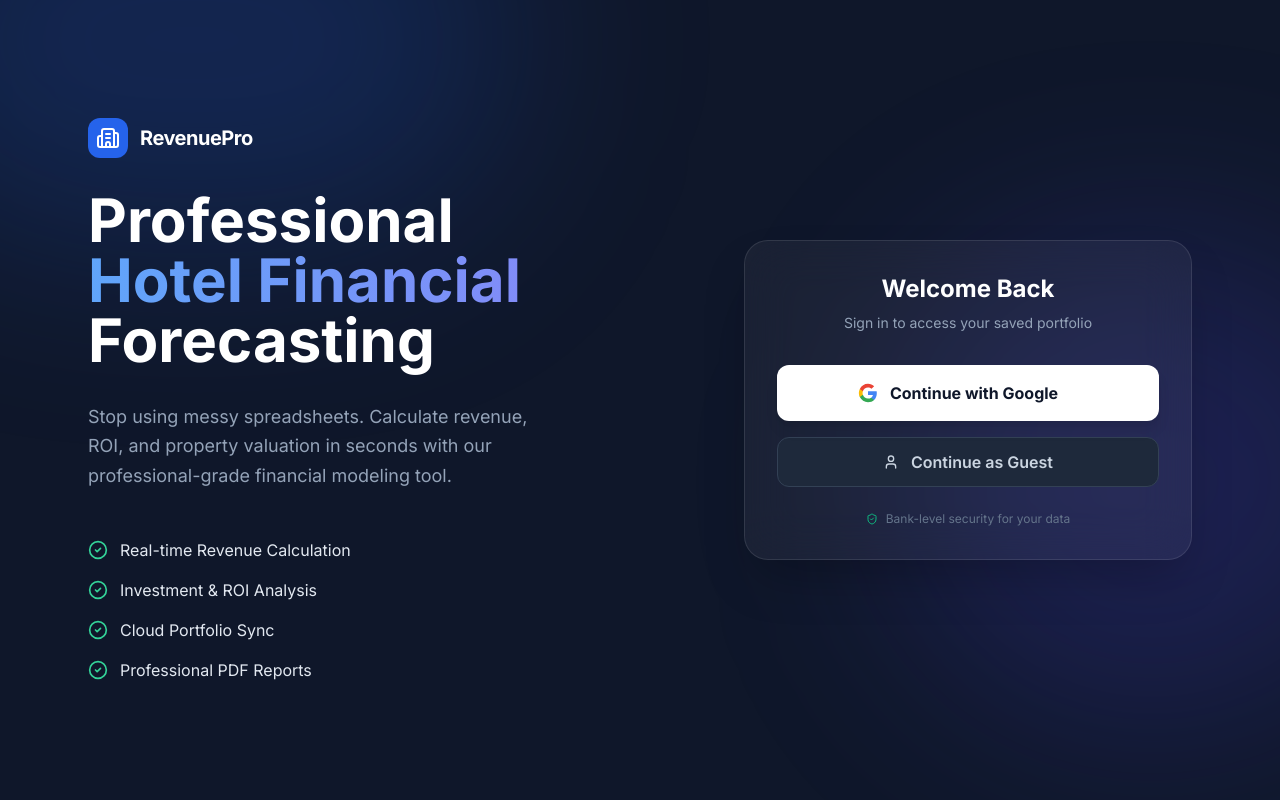
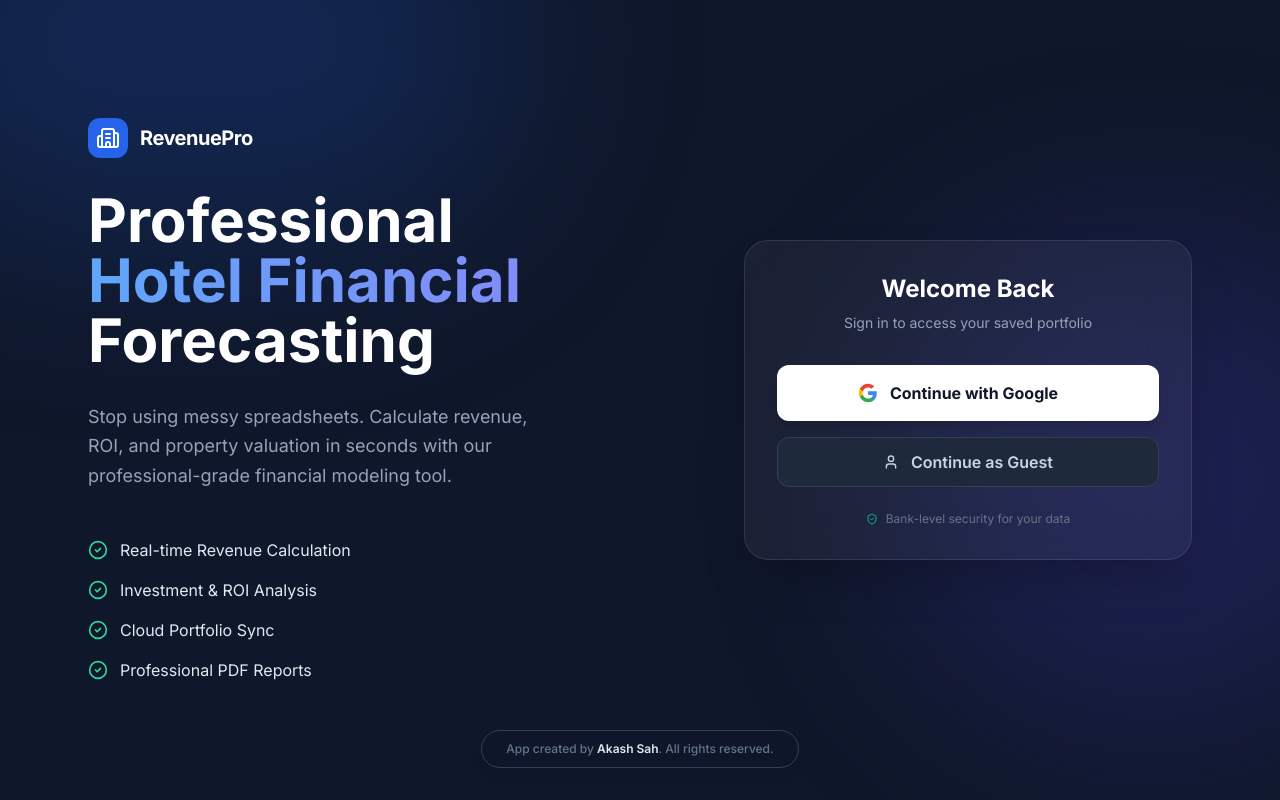
Before and after one commit to Sah-Akash/Hotel-Revenue-Pro, a React (Vite) app: page / in a window 1280 px wide. Built offline with nearby package versions, Linux system fonts and the light colour scheme; no server answers.

Commit message:
feat: Add developer attribution to login and sidebar
Adds a small attribution to the developer, Akash Sah, in both the login and sidebar components. This provides clarity on the creator of the application.

```diff
--- a/components/Login.tsx
+++ b/components/Login.tsx
@@ -123,6 +123,15 @@ const Login: React.FC = () => {
                 </div>
             </div>
         </div>
+
+        {/* Footer Attribution */}
+        <div className="absolute bottom-8 left-0 w-full flex justify-center z-20 pointer-events-none">
+            <div className="mx-4 px-6 py-2.5 rounded-full border border-slate-700 bg-slate-900/80 backdrop-blur-md pointer-events-auto shadow-lg hover:border-slate-600 transition-all">
+                <p className="text-slate-500 text-xs font-medium">
+                    App created by <span className="text-slate-200 hover:text-white transition-colors font-semibold cursor-default">Akash Sah</span>. All rights reserved.
+                </p>
+            </div>
+        </div>
     </div>
   );
 };
--- a/components/Sidebar.tsx
+++ b/components/Sidebar.tsx
@@ -124,6 +124,14 @@ const Sidebar: React.FC<Props> = ({ currentView, onChangeView, isOpen, onClose }
                     Sign In
                 </button>
              )}
+
+             {/* Credits */}
+             <div className="mt-6 pt-6 border-t border-slate-800/50 text-center">
+                <p className="text-[10px] text-slate-600 font-medium">
+                    App created by <span className="text-slate-500 hover:text-slate-300 transition-colors cursor-default">Akash Sah</span>
+                </p>
+                <p className="text-[10px] text-slate-700 mt-0.5 font-medium">All rights reserved.</p>
+             </div>
           </div>
         </div>
       </aside>
```
